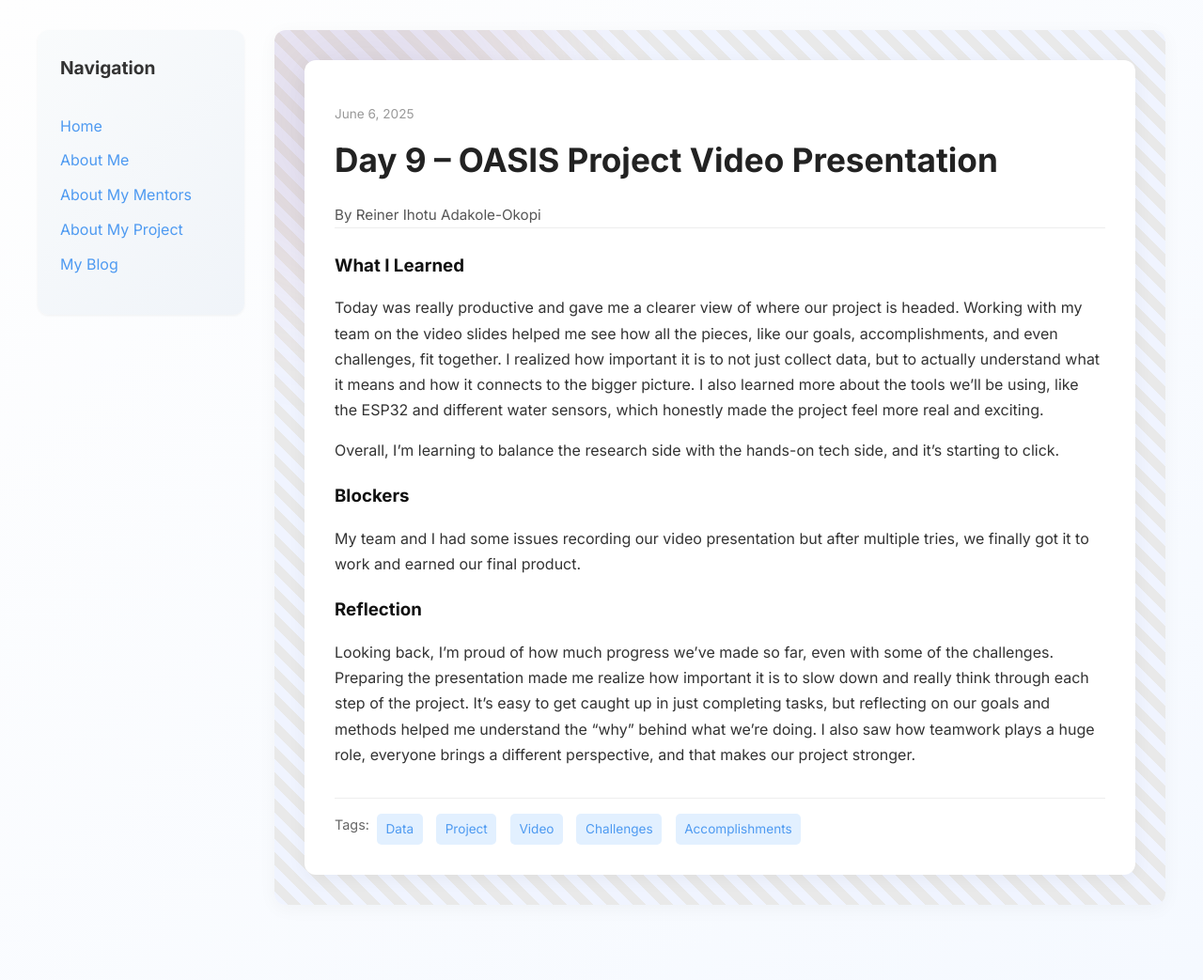
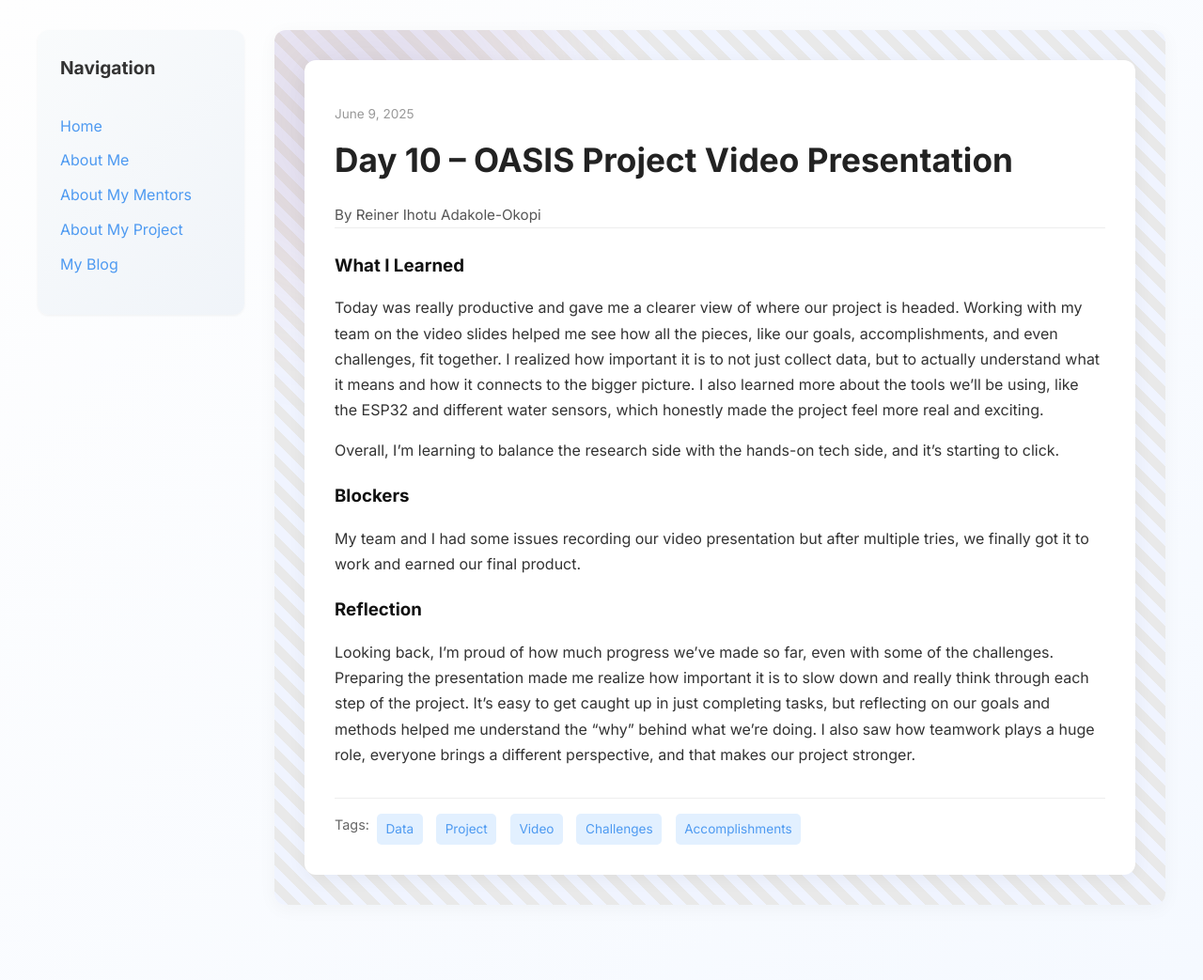
Before and after one commit to Reiner343/Reiner343.github.io, a Jekyll site: the page built from _posts/2025-06-09-day-10.md, in a window 1280 px wide. Shown: the whole page at 94% size. Built offline with Jekyll 4.4.1, drawn with Linux system fonts in a browser that asks for light colours; some of the changed lines change nothing that is shown.

Commit message:
Update 2025-06-09-day-10.md

```diff
--- a/_posts/2025-06-09-day-10.md
+++ b/_posts/2025-06-09-day-10.md
@@ -1,9 +1,9 @@
 ---
 layout: post
-title: "Day 9 – OASIS Project Video Presentation"
-date: 2025-06-06
+title: "Day 10 – OASIS Project Video Presentation"
+date: 2025-06-09
 author: Reiner Ihotu Adakole-Okopi
-permalink: /day9.html
+permalink: /day10.html
 tags: ["Data", "Project", "Video", "Challenges", "Accomplishments"]
 
 what_i_learned: |
```
